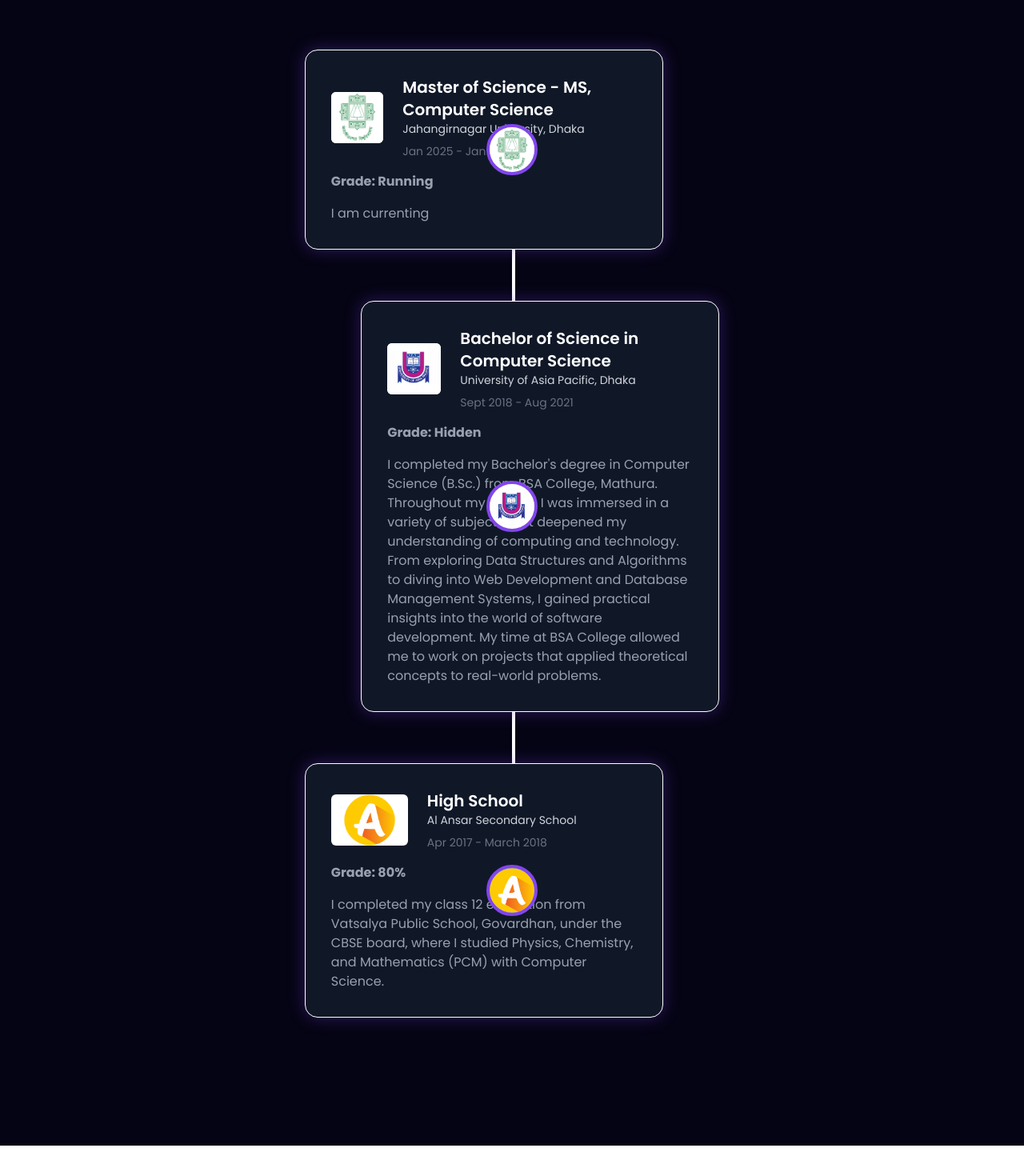
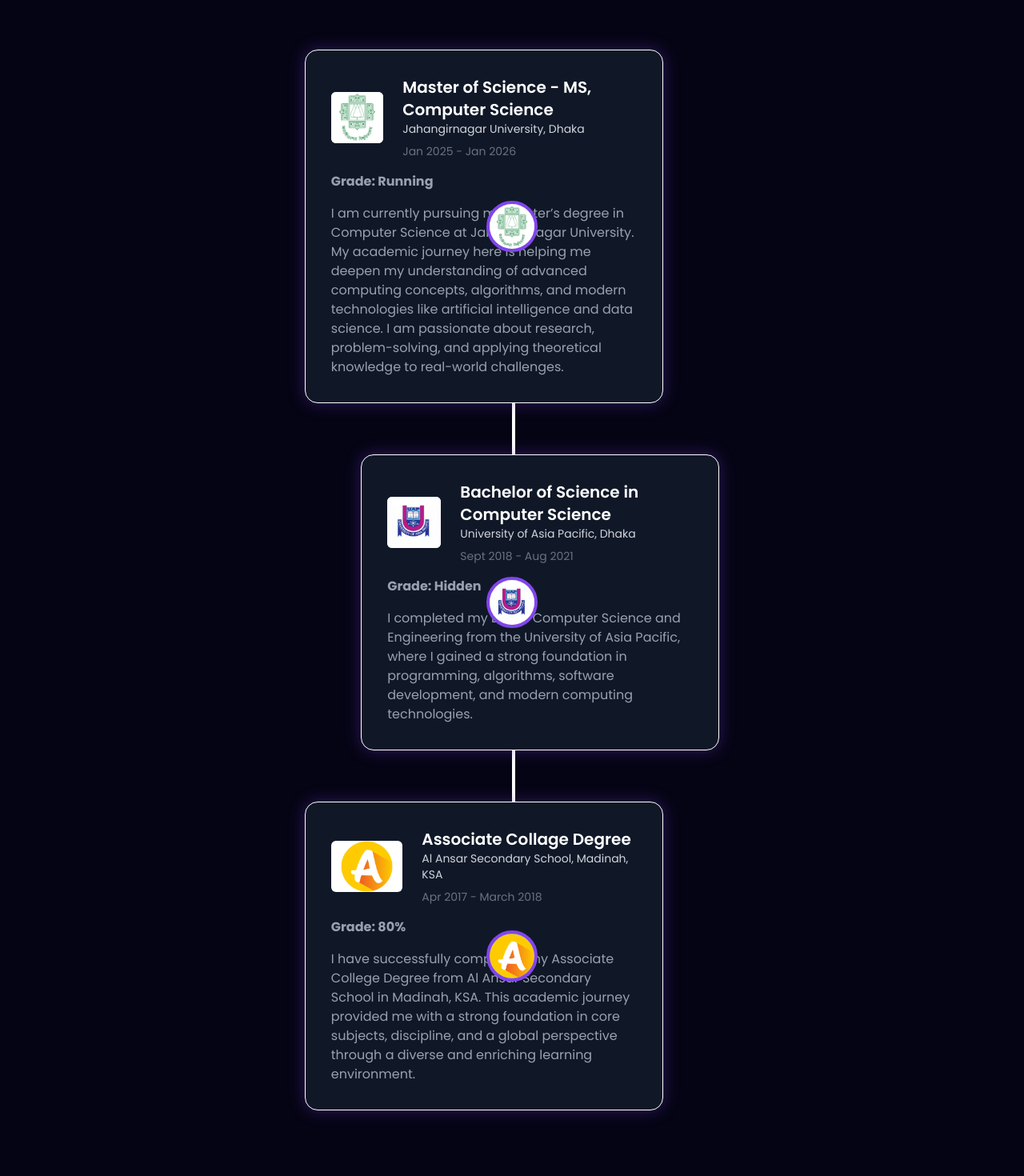
Before and after one commit to mehedi1022/abuBakkarPortfolio, a React (Vite) app: page / in a window 1280 px wide. Shown: the part 4085-5555 px from the top of the page at 80% size. Before the commit the page ends 5517 px from the top, so only its background shows below. Built offline with nearby package versions, Linux system fonts and the light colour scheme.

Commit message:
added education section

```diff
--- a/src/constants.js
+++ b/src/constants.js
@@ -114,7 +114,7 @@
     school: "Jahangirnagar University, Dhaka",
     date: "Jan 2025 - Jan 2026",
     grade: "Running",
-    desc: "I am currenting",
+    desc: "I am currently pursuing my Master’s degree in Computer Science at Jahangirnagar University. My academic journey here is helping me deepen my understanding of advanced computing concepts, algorithms, and modern technologies like artificial intelligence and data science. I am passionate about research, problem-solving, and applying theoretical knowledge to real-world challenges.",
     degree: "Master of Science - MS, Computer Science",
   },
   {
@@ -123,17 +123,17 @@
     school: "University of Asia Pacific, Dhaka",
     date: "Sept 2018 - Aug 2021",
     grade: "Hidden",
-    desc: "I completed my Bachelor's degree in Computer Science (B.Sc.) from BSA College, Mathura. Throughout my studies, I was immersed in a variety of subjects that deepened my understanding of computing and technology. From exploring Data Structures and Algorithms to diving into Web Development and Database Management Systems, I gained practical insights into the world of software development. My time at BSA College allowed me to work on projects that applied theoretical concepts to real-world problems.",
+    desc: "I completed my BSc in Computer Science and Engineering from the University of Asia Pacific, where I gained a strong foundation in programming, algorithms, software development, and modern computing technologies.",
     degree: "Bachelor of Science in Computer Science",
   },
   {
     id: 2,
     img: ansar,
-    school: "Al Ansar Secondary School",
+    school: "Al Ansar Secondary School, Madinah, KSA",
     date: "Apr 2017 - March 2018",
     grade: "80%",
-    desc: "I completed my class 12 education from Vatsalya Public School, Govardhan, under the CBSE board, where I studied Physics, Chemistry, and Mathematics (PCM) with Computer Science.",
-    degree: "High School",
+    desc: "I have successfully completed my Associate College Degree from Al Ansar Secondary School in Madinah, KSA. This academic journey provided me with a strong foundation in core subjects, discipline, and a global perspective through a diverse and enriching learning environment.",
+    degree: "Associate Collage Degree",
   },
 
 ];
```
